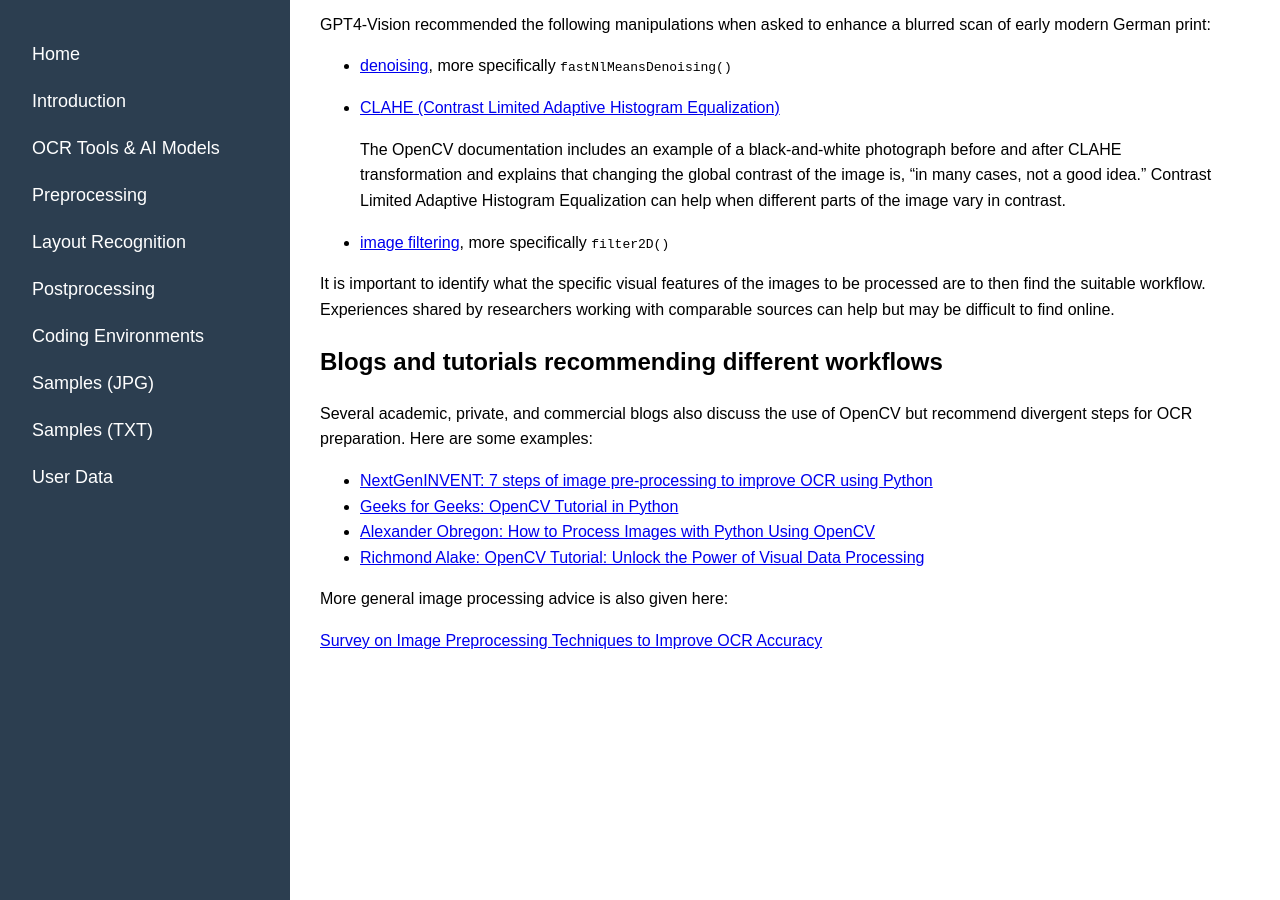
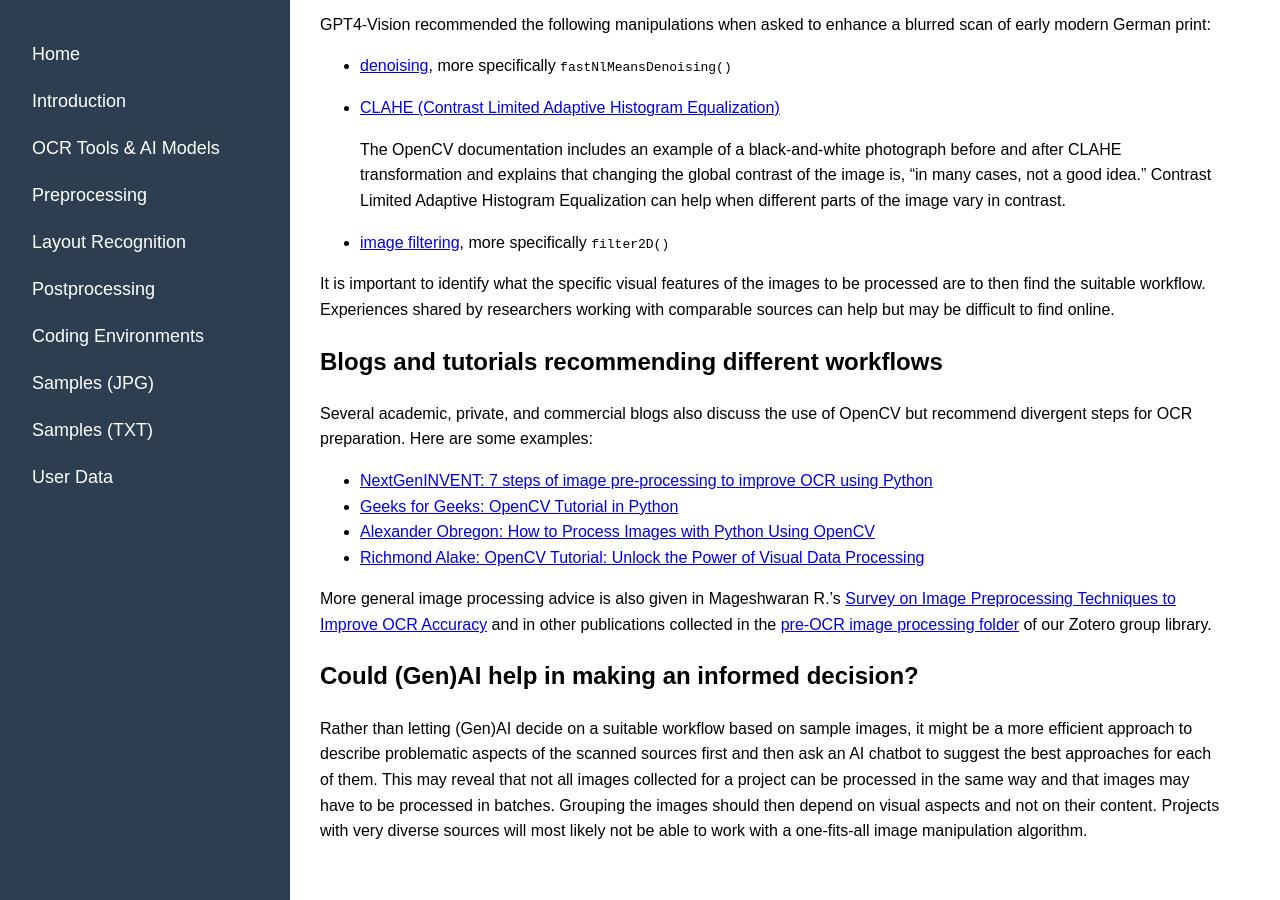
Before and after one commit to stwagner07/atr-historical-research, a Jekyll site: the page built from docs/preprocessing.md, in a window 1280 px wide and 900 px high, scrolled down 681 px. Built offline with Jekyll 4.4.1, drawn with Linux system fonts in a browser that asks for light colours; our own code applies the rules of GitHub Pages for plain Markdown files.

Commit message:
Zotero link added

```diff
--- a/docs/preprocessing.md
+++ b/docs/preprocessing.md
@@ -36,6 +36,8 @@ Several academic, private, and commercial blogs also discuss the use of OpenCV b
 - [Alexander Obregon: How to Process Images with Python Using OpenCV](https://medium.com/@AlexanderObregon/how-to-process-images-with-python-using-opencv-6894010d78e4)
 - [Richmond Alake: OpenCV Tutorial: Unlock the Power of Visual Data Processing](https://www.datacamp.com/tutorial/opencv-tutorial)
 
-More general image processing advice is also given here:
+More general image processing advice is also given in Mageshwaran R.'s [Survey on Image Preprocessing Techniques to Improve OCR Accuracy](https://medium.com/technovators/survey-on-image-preprocessing-techniques-to-improve-ocr-accuracy-616ddb931b76) and in other publications collected in the [pre-OCR image processing folder](https://www.zotero.org/groups/5646174/atr_history/collections/4W36A6A4) of our Zotero group library.
 
-[Survey on Image Preprocessing Techniques to Improve OCR Accuracy](https://medium.com/technovators/survey-on-image-preprocessing-techniques-to-improve-ocr-accuracy-616ddb931b76)
+## Could (Gen)AI help in making an informed decision?
+
+Rather than letting (Gen)AI decide on a suitable workflow based on sample images, it might be a more efficient approach to describe problematic aspects of the scanned sources first and then ask an AI chatbot to suggest the best approaches for each of them. This may reveal that not all images collected for a project can be processed in the same way and that images may have to be processed in batches. Grouping the images should then depend on visual aspects and not on their content. Projects with very diverse sources will most likely not be able to work with a one-fits-all image manipulation algorithm.
```
